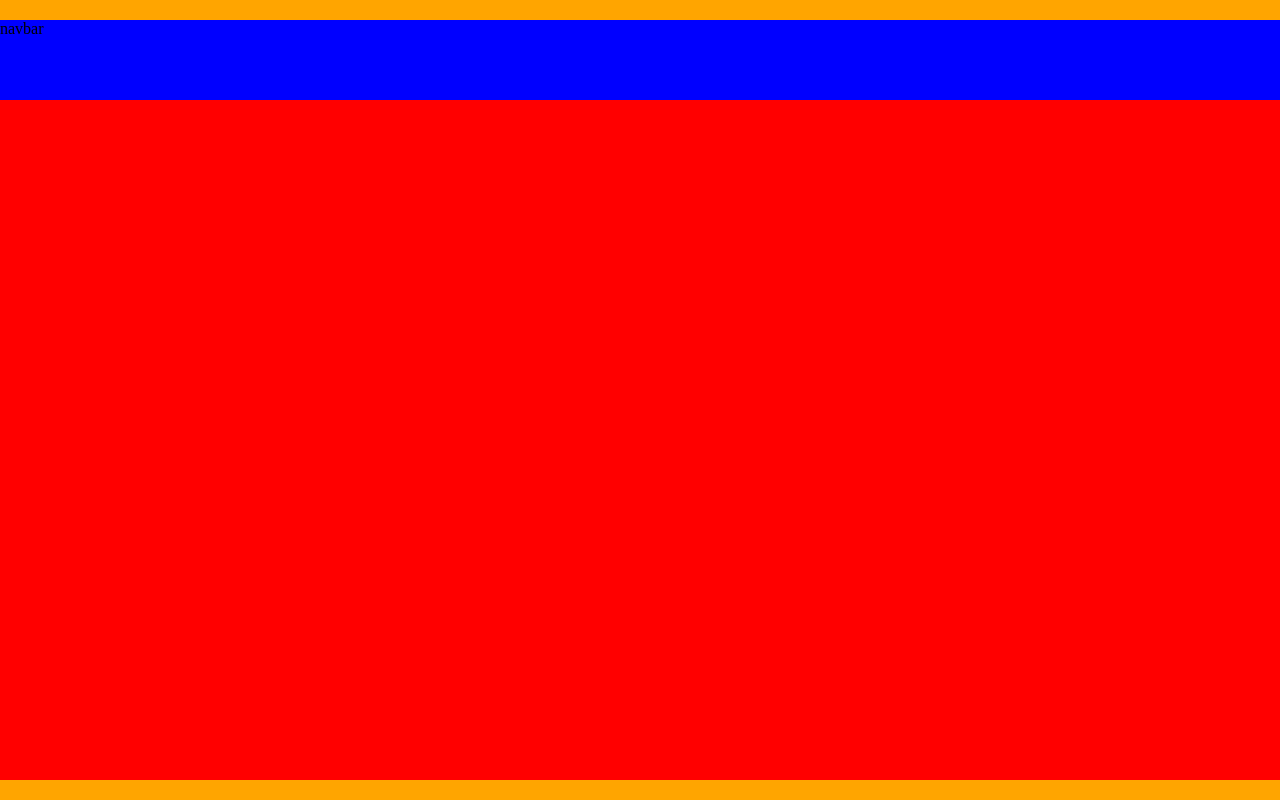
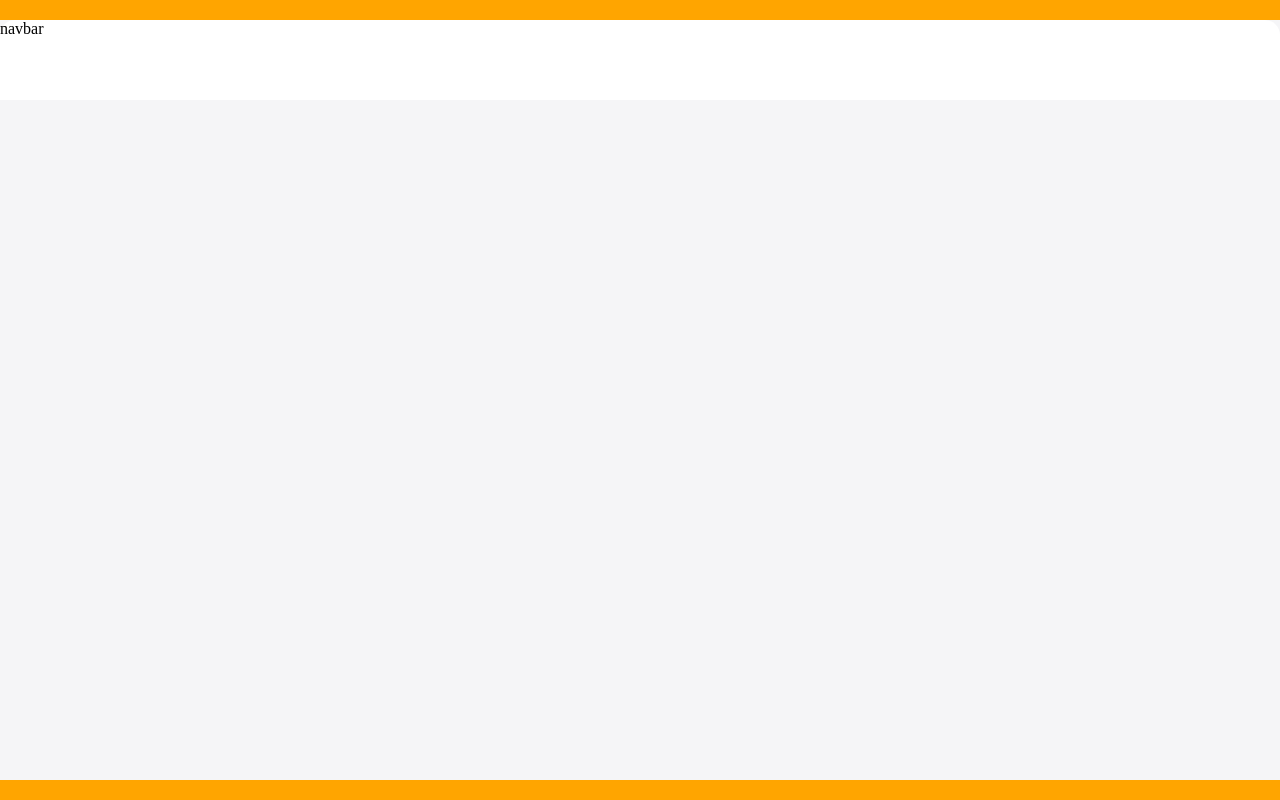
Before and after one commit to Zer0absolute/crazee-burger-v01, a React (Vite) app: page /order/1 in a window 1280 px wide. Built offline with nearby package versions, Linux system fonts and the light colour scheme.

Commit message:
:sparkles: F04: ORDER > Create Navbar

```diff
--- /dev/null
+++ b/src/component/pages/ORDER/Navbar/Navbar.jsx
@@ -0,0 +1,17 @@
+import styled from "styled-components";
+import {theme} from "../../../../theme/index.jsx";
+
+export const Navbar = () => {
+    return (
+        <NavbarStyled className="navbar">
+            navbar
+        </NavbarStyled>
+    )
+}
+
+const NavbarStyled = styled.div`
+    display: flex;
+    height: 10vh;
+    background: ${theme.colors.white};
+    border-radius: 15px 15px 0 0;
+`
--- a/src/component/pages/ORDER/OrderPage.jsx
+++ b/src/component/pages/ORDER/OrderPage.jsx
@@ -1,13 +1,13 @@
 import {Link, useParams} from "react-router-dom";
 import styled from "styled-components";
+import {theme} from "../../../theme/index.jsx";
+import {Navbar} from "./Navbar/Navbar.jsx";
 
 export const OrderPage = () => {
     const { username } = useParams()
     return <OrderPageStyled>
         <div className="container">
-            <div className="navbar">
-                navbar
-            </div>
+            <Navbar />
             {/*<h1>Bonjour {username}</h1>*/}
             {/*<br/>*/}
             {/*<Link to={"/"}>*/}
@@ -25,13 +25,8 @@ const OrderPageStyled = styled.div`
     align-items: center;
 
     .container {
-        background: red;
+        background: ${theme.colors.background_white};
         height: 95vh;
         width: 1400px;
-
-        .navbar {
-            height: 10vh;
-            background: blue;
-        }
     }
 `
```
